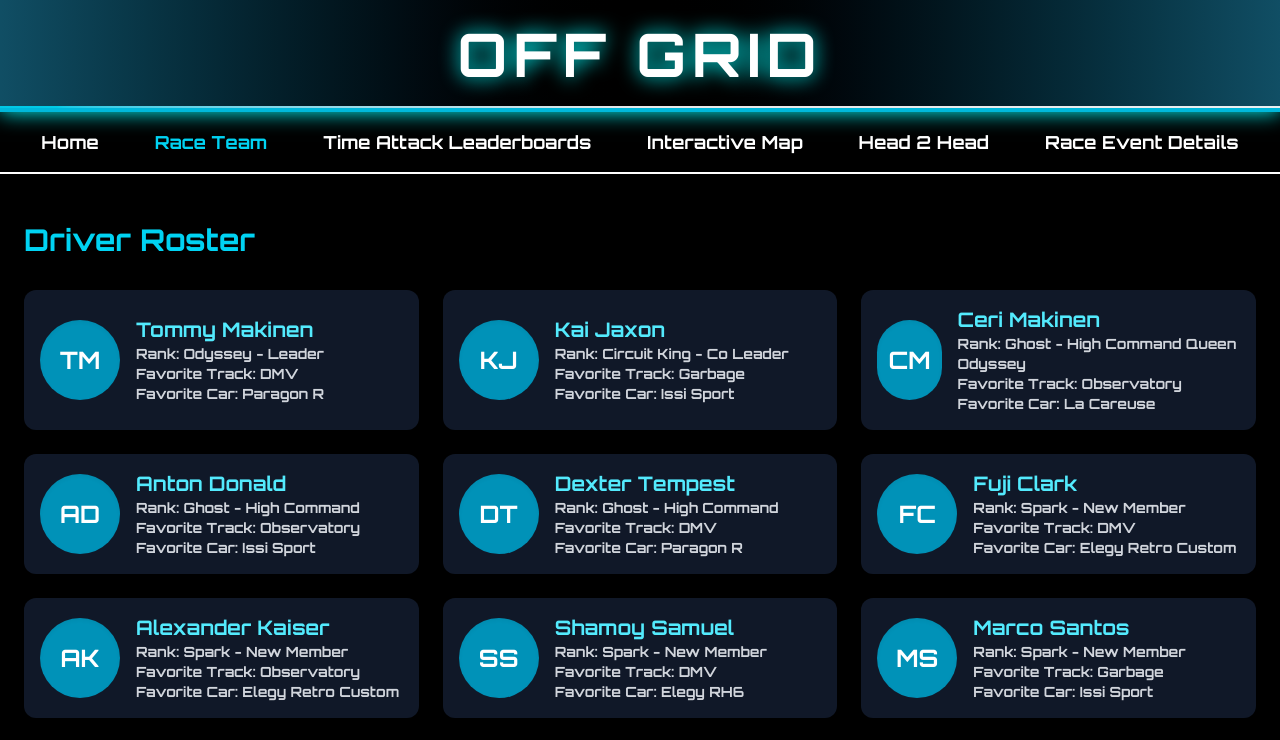
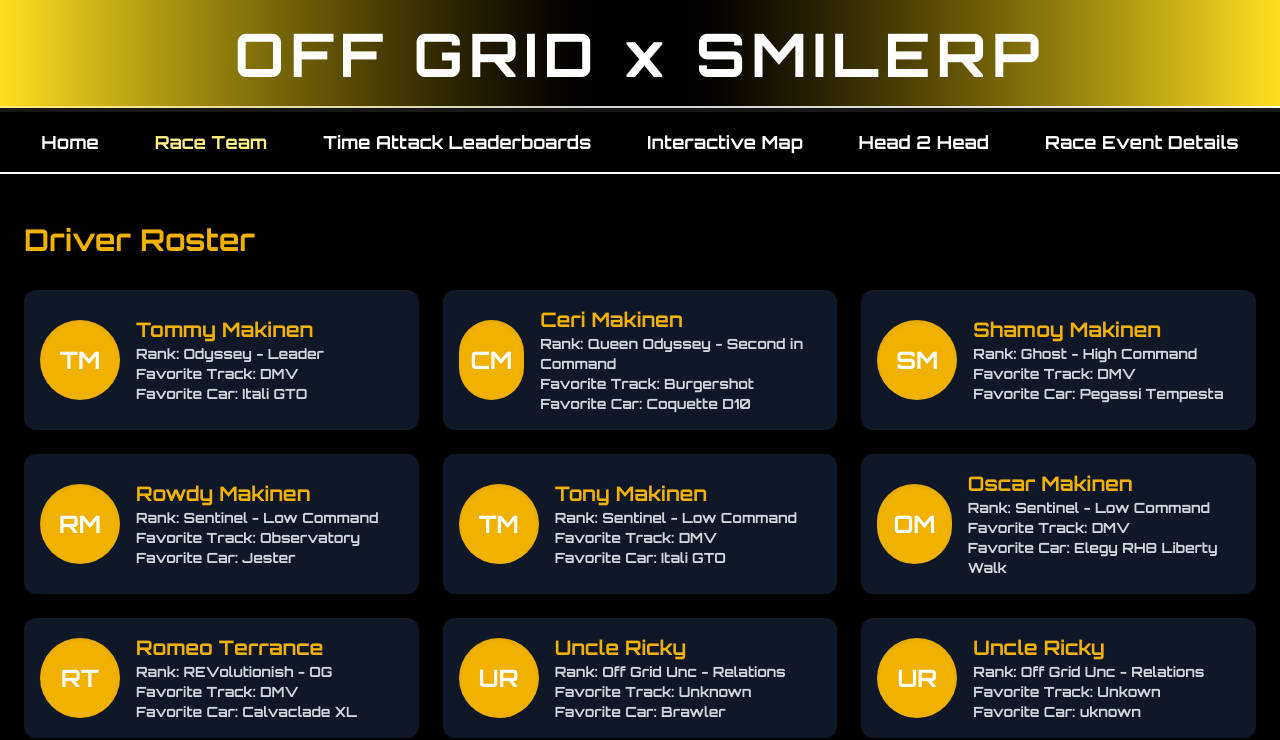
Before and after one commit to jugb6050/offgridlivehub, a Next.js app: page /racers in a window 1280 px wide. Shown: the top 740 px of the page. Built offline with nearby package versions, Linux system fonts and the light colour scheme.

Commit message:
converted over for smile rp

```diff
--- a/app/components/Header.tsx
+++ b/app/components/Header.tsx
@@ -4,18 +4,18 @@ import Link from "next/link";
 
 export default function Header() {
   return (
-    <div className="relative z-50 w-full bg-black border-b-4 border-cyan-500 shadow-[0_0_20px_#00ffff]">
-      <div className="py-6 px-8 text-center bg-gradient-to-r from-cyan-900 via-black to-cyan-900 animate-background-glow">
+    <div className="relative z-50 w-full bg-black border-b-4 border-e-yellow-200">
+      <div className="py-6 px-8 text-center bg-gradient-to-r from-yellow-300 via-black to-yellow-300 animate-background-glow">
         <Link
           href="/"
-          className="text-white text-5xl md:text-6xl font-cyberpunk tracking-widest hover:text-cyan-300 transition-all duration-300 drop-shadow-[0_0_10px_#00ffff]"
+          className="text-white text-5xl md:text-6xl font-cyberpunk tracking-widest hover:text-white transition-all duration-300"
         >
-          OFF GRID
+          OFF GRID x SMILERP
         </Link>
       </div>
 
       {/* Bottom glow line */}
-      <div className="absolute bottom-0 left-0 w-full h-[2px] bg-gradient-to-r from-cyan-400 via-white to-white animate-pulse" />
+      <div className="absolute bottom-0 left-0 w-full h-[2px] bg-gradient-to-r from-yellow-200 via-white to-white animate-pulse" />
     </div>
   );
 }
--- a/app/components/Navbar.tsx
+++ b/app/components/Navbar.tsx
@@ -26,8 +26,8 @@ export default function Navbar() {
               <Link
                 href={item.href}
                 className={`relative px-3 py-2 text-lg font-semibold transition duration-300
-                  ${isActive ? "text-cyan-400" : "hover:text-cyan-300"}
-                  after:absolute after:bottom-0 after:left-1/2 after:w-0 after:h-0.5 after:bg-cyan-300 after:transition-all after:duration-300
+                  ${isActive ? "text-yellow-200" : "hover:text-yellow-300"}
+                  after:absolute after:bottom-0 after:left-1/2 after:w-0 after:h-0.5 after:bg-yellow-300 after:transition-all after:duration-300
                   hover:after:w-full hover:after:left-0
                 `}
               >
--- a/app/eventdetails/page.tsx
+++ b/app/eventdetails/page.tsx
@@ -13,14 +13,14 @@ export default function RaceEventPage() {
   return (
     <div className="min-h-screen bg-black text-white px-4 py-10 sm:px-6 md:px-12 lg:px-24">
       <h1
-        className={`${orbitron.variable} text-center text-3xl sm:text-4xl md:text-5xl mb-8 text-cyan-300 drop-shadow-[0_0_12px_#00ffff]`}
+        className={`${orbitron.variable} text-center text-3xl sm:text-4xl md:text-5xl mb-8 text-yellow-200`}
       >
-        Off Grid x Empire Event
+        Off Grid DMV Race Event
       </h1>
 
-      <div className="w-full max-w-3xl mx-auto mb-10 rounded-xl border-4 border-cyan-500 shadow-[0_0_30px_#00ffff] overflow-hidden">
+      <div className="w-full max-w-3xl mx-auto mb-10 rounded-xl border-4 border-yellow-200 overflow-hidden">
         <Image
-          src="/flashgt.jpg"
+          src="/dmvq.png"
           alt="Race Event Map"
           width={1920}
           height={1080}
@@ -34,11 +34,11 @@ export default function RaceEventPage() {
         <h2
           className={`${orbitron.variable} text-2xl sm:text-3xl md:text-4xl text-white`}
         >
-          Event Start Time TBD:
+          Event Start Time: October 24th, 2025 - Keep an eye out in RSX
         </h2>
 
         <p className="pt-2 text-lg sm:text-xl md:text-2xl text-pink-400">
-          Fully Maxed Flash GT Raffle Pull
+          Underground DMV Race Event - Entry - 5k Per racer
         </p>
       </div>
     </div>
--- a/app/leaderboard/page.tsx
+++ b/app/leaderboard/page.tsx
@@ -114,8 +114,8 @@ export default function Leaderboard() {
       : lapTimes.filter((entry) => entry.track === selectedTrack);
 
   return (
-    <main className="min-h-screen bg-black text-cyan-300 px-4 py-8">
-      <h1 className="text-4xl font-bold text-center mb-6 tracking-wider drop-shadow-[0_0_10px_cyan]">
+    <main className="min-h-screen bg-black text-yellow-300 px-4 py-8">
+      <h1 className="text-4xl font-bold text-center mb-6 tracking-wider">
         Race Leaderboard
       </h1>
 
@@ -124,9 +124,9 @@ export default function Leaderboard() {
           onClick={() => setSelectedTrack("All")}
           className={`px-4 py-2 border ${
             selectedTrack === "All"
-              ? "bg-cyan-500 text-black"
-              : "border-cyan-300"
-          } rounded-xl hover:bg-cyan-400 hover:text-black transition`}
+              ? "bg-yellow-500 text-black"
+              : "border-yellow-300"
+          } rounded-xl hover:bg-yellow-400 hover:text-black transition`}
         >
           All
         </button>
@@ -136,9 +136,9 @@ export default function Leaderboard() {
             onClick={() => setSelectedTrack(track)}
             className={`px-4 py-2 border ${
               selectedTrack === track
-                ? "bg-cyan-500 text-black"
-                : "border-cyan-300"
-            } rounded-xl hover:bg-cyan-400 hover:text-black transition`}
+                ? "bg-yellow-500 text-black"
+                : "border-yellow-300"
+            } rounded-xl hover:bg-yellow-400 hover:text-black transition`}
           >
             {track}
           </button>
@@ -148,7 +148,7 @@ export default function Leaderboard() {
       <div className="text-center mb-8">
         <button
           onClick={() => setFormOpen(!formOpen)}
-          className="px-6 py-2 border border-cyan-300 rounded-xl hover:bg-cyan-400 hover:text-black transition"
+          className="px-6 py-2 border border-yellow-300 rounded-xl hover:bg-yellow-400 hover:text-black transition"
         >
           {formOpen ? "Close Form" : "Submit Lap Time"}
         </button>
@@ -157,7 +157,7 @@ export default function Leaderboard() {
       {formOpen && (
         <form
           onSubmit={handleSubmit}
-          className="max-w-xl mx-auto mb-10 p-4 border border-cyan-300 rounded-lg bg-cyan-950"
+          className="max-w-xl mx-auto mb-10 p-4 border border-yellow-300 rounded-lg bg-yellow-900"
         >
           <label className="block mb-2">
             Racer Name:
@@ -168,7 +168,7 @@ export default function Leaderboard() {
                 setFormData({ ...formData, racer: e.target.value })
               }
               required
-              className="w-full mt-1 p-2 rounded bg-black text-cyan-300 border border-cyan-500"
+              className="w-full mt-1 p-2 rounded bg-black text-yellow-300 border border-yellow-500"
             />
           </label>
 
@@ -182,7 +182,7 @@ export default function Leaderboard() {
                 setFormData({ ...formData, time: e.target.value })
               }
               required
-              className="w-full mt-1 p-2 rounded bg-black text-cyan-300 border border-cyan-500"
+              className="w-full mt-1 p-2 rounded bg-black text-yellow-300 border border-yellow-500"
             />
           </label>
 
@@ -193,7 +193,7 @@ export default function Leaderboard() {
               onChange={(e) =>
                 setFormData({ ...formData, track: e.target.value })
               }
-              className="w-full mt-1 p-2 rounded bg-black text-cyan-300 border border-cyan-500"
+              className="w-full mt-1 p-2 rounded bg-black text-yellow-300 border border-yellow-500"
             >
               {tracks.map((track) => (
                 <option key={track} value={track}>
@@ -212,7 +212,7 @@ export default function Leaderboard() {
                 setFormData({ ...formData, vehicle: e.target.value })
               }
               required
-              className="w-full mt-1 p-2 rounded bg-black text-cyan-300 border border-cyan-500"
+              className="w-full mt-1 p-2 rounded bg-black text-yellow-300 border border-yellow-500"
             />
           </label>
 
@@ -226,14 +226,14 @@ export default function Leaderboard() {
             />
             Video Proof Provided
           </label>
-          <p className="text-xs italic text-cyan-400 mb-4 max-w-md mx-auto">
+          <p className="text-xs italic text-yellow-400 mb-4 max-w-md mx-auto">
             POV of track timing must be posted in the organization email in the
             respective section for approved status.
           </p>
 
           <button
             type="submit"
-            className="w-full bg-cyan-500 text-black py-2 rounded hover:bg-cyan-400"
+            className="w-full bg-yellow-500 text-black py-2 rounded hover:bg-yellow-400"
           >
             Submit
           </button>
@@ -241,15 +241,17 @@ export default function Leaderboard() {
       )}
 
       <div className="overflow-x-auto">
-        <table className="min-w-full border border-cyan-300 text-center shadow-xl">
-          <thead className="bg-cyan-900 text-white">
+        <table className="min-w-full border border-yellow-300 text-center shadow-xl">
+          <thead className="bg-yellow-900 text-white">
             <tr>
-              <th className="py-2 px-4 border-b border-cyan-300">Racer</th>
-              <th className="py-2 px-4 border-b border-cyan-300">Placement</th>
-              <th className="py-2 px-4 border-b border-cyan-300">Time</th>
-              <th className="py-2 px-4 border-b border-cyan-300">Track</th>
-              <th className="py-2 px-4 border-b border-cyan-300">Vehicle</th>
-              <th className="py-2 px-4 border-b border-cyan-300">Approval</th>
+              <th className="py-2 px-4 border-b border-yellow-300">Racer</th>
+              <th className="py-2 px-4 border-b border-yellow-300">
+                Placement
+              </th>
+              <th className="py-2 px-4 border-b border-yellow-300">Time</th>
+              <th className="py-2 px-4 border-b border-yellow-300">Track</th>
+              <th className="py-2 px-4 border-b border-yellow-300">Vehicle</th>
+              <th className="py-2 px-4 border-b border-yellow-300">Approval</th>
             </tr>
           </thead>
           <tbody>
@@ -258,24 +260,24 @@ export default function Leaderboard() {
               .map((entry) => (
                 <tr
                   key={entry._id}
-                  className="hover:bg-cyan-800 hover:text-black transition duration-200"
+                  className="hover:bg-yellow-800 hover:text-black transition duration-200"
                 >
-                  <td className="py-2 px-4 border-b border-cyan-300">
+                  <td className="py-2 px-4 border-b border-yellow-300">
                     {entry.racer}
                   </td>
-                  <td className="py-2 px-4 border-b border-cyan-300">
+                  <td className="py-2 px-4 border-b border-yellow-300">
                     {entry.placement}
                   </td>
-                  <td className="py-2 px-4 border-b border-cyan-300">
+                  <td className="py-2 px-4 border-b border-yellow-300">
                     {entry.time}
                   </td>
-                  <td className="py-2 px-4 border-b border-cyan-300">
+                  <td className="py-2 px-4 border-b border-yellow-300">
                     {entry.track}
                   </td>
-                  <td className="py-2 px-4 border-b border-cyan-300">
+                  <td className="py-2 px-4 border-b border-yellow-300">
                     {entry.vehicle}
                   </td>
-                  <td className="py-2 px-4 border-b border-cyan-300">
+                  <td className="py-2 px-4 border-b border-yellow-300">
                     <span
                       className={`px-2 py-1 rounded-full text-xs font-semibold ${
                         entry.approved === "Approved"
--- a/app/page.tsx
+++ b/app/page.tsx
@@ -47,11 +47,12 @@ export default function Home() {
         <h1
           className={`${orbitron.variable} text-3xl md:text-5xl lg:text-6xl font-bold tracking-widest animate-fadeInUp`}
         >
-          Saturday, July 5th | OFF GRID X EMPIRE Event
+          DMV Underground Off Grid Race Event | Event Start Time: October 24th,
+          2025 - Keep an eye out in RSX
         </h1>
         <Link
           href="/eventdetails"
-          className="mt-8 px-6 py-3 bg-cyan-500 hover:bg-cyan-400 text-black font-bold rounded-xl shadow-lg transition transform hover:scale-105"
+          className="mt-8 px-6 py-3 bg-yellow-300 hover:bg-yellow-300 text-black font-bold rounded-xl shadow-lg transition transform hover:scale-105"
         >
           View Event Details
         </Link>
--- a/app/racers/page.tsx
+++ b/app/racers/page.tsx
@@ -6,168 +6,70 @@ const racers = [
     name: "Tommy Makinen",
     rank: "Odyssey - Leader",
     favoriteTrack: "DMV",
-    favoriteCar: "Paragon R",
+    favoriteCar: "Itali GTO",
   },
   {
     id: 2,
-    name: "Kai Jaxon",
-    rank: "Circuit King - Co Leader",
-    favoriteTrack: "Garbage",
-    favoriteCar: "Issi Sport",
+    name: "Ceri Makinen",
+    rank: "Queen Odyssey - Second in Command",
+    favoriteTrack: "Burgershot",
+    favoriteCar: "Coquette D10",
   },
   {
     id: 3,
-    name: "Ceri Makinen",
-    rank: "Ghost - High Command Queen Odyssey",
-    favoriteTrack: "Observatory",
-    favoriteCar: "La Careuse",
+    name: "Shamoy Makinen",
+    rank: "Ghost - High Command",
+    favoriteTrack: "DMV",
+    favoriteCar: "Pegassi Tempesta",
   },
   {
     id: 4,
-    name: "Anton Donald",
-    rank: "Ghost - High Command",
+    name: "Rowdy Makinen",
+    rank: "Sentinel - Low Command",
     favoriteTrack: "Observatory",
-    favoriteCar: "Issi Sport",
+    favoriteCar: "Jester",
   },
   {
     id: 5,
-    name: "Dexter Tempest",
-    rank: "Ghost - High Command",
+    name: "Tony Makinen",
+    rank: "Sentinel - Low Command",
     favoriteTrack: "DMV",
-    favoriteCar: "Paragon R",
+    favoriteCar: "Itali GTO",
   },
   {
     id: 6,
-    name: "Fuji Clark",
-    rank: "Spark - New Member",
+    name: "Oscar Makinen",
+    rank: "Sentinel - Low Command",
     favoriteTrack: "DMV",
-    favoriteCar: "Elegy Retro Custom",
+    favoriteCar: "Elegy RH8 Liberty Walk",
   },
   {
     id: 7,
-    name: "Alexander Kaiser",
-    rank: "Spark - New Member",
-    favoriteTrack: "Observatory",
-    favoriteCar: "Elegy Retro Custom",
+    name: "Romeo Terrance",
+    rank: "REVolutionish - OG",
+    favoriteTrack: "DMV",
+    favoriteCar: "Calvaclade XL",
   },
   {
     id: 8,
-    name: "Shamoy Samuel",
-    rank: "Spark - New Member",
-    favoriteTrack: "DMV",
-    favoriteCar: "Elegy RH6",
+    name: "Uncle Ricky",
+    rank: "Off Grid Unc - Relations",
+    favoriteTrack: "Unknown",
+    favoriteCar: "Brawler",
   },
   {
     id: 9,
-    name: "Marco Santos",
-    rank: "Spark - New Member",
-    favoriteTrack: "Garbage",
-    favoriteCar: "Issi Sport",
+    name: "Uncle Ricky",
+    rank: "Off Grid Unc - Relations",
+    favoriteTrack: "Unkown",
+    favoriteCar: "uknown",
   },
   {
     id: 10,
-    name: "Kevin Knox",
-    rank: "Underglow - Recruit",
-    favoriteTrack: "Observatory",
-    favoriteCar: "Niobe",
-  },
-  {
-    id: 11,
-    name: "Noah Bryant",
-    rank: "Underglow - Recruit",
-    favoriteTrack: "DMV",
-    favoriteCar: "Elegy Retro Custom",
-  },
-  {
-    id: 12,
-    name: "Leo Alexander",
-    rank: "Underglow - Recruit",
-    favoriteTrack: "Grapeseed",
-    favoriteCar: "10f Widebody",
-  },
-  {
-    id: 13,
-    name: "Ronnie Silver",
-    rank: "Underglow - Recruit",
-    favoriteTrack: "Garbage",
-    favoriteCar: "Coquette D10",
-  },
-  {
-    id: 14,
-    name: "Samuel Wackson",
-    rank: "Underglow - Recruit",
-    favoriteTrack: "DMV",
-    favoriteCar: "Elegy Retro Custom",
-  },
-  {
-    id: 15,
-    name: "Jack Kent",
-    rank: "Underglow - Recruit",
-    favoriteTrack: "Garbage",
-    favoriteCar: "Sentinel Classic",
-  },
-  {
-    id: 16,
-    name: "John Greenwich",
-    rank: "Underglow - Recruit",
-    favoriteTrack: "Garbage",
-    favoriteCar: "TBD",
-  },
-  {
-    id: 17,
-    name: "Teddy",
-    rank: "Underglow - Recruit",
-    favoriteTrack: "Garbage",
-    favoriteCar: "TBD",
-  },
-  {
-    id: 18,
-    name: "Richie Walkin",
-    rank: "Underglow - Recruit",
-    favoriteTrack: "Garbage",
-    favoriteCar: "TBD",
-  },
-  {
-    id: 19,
-    name: "Ricky Perro",
-    rank: "Underglow - Recruit",
-    favoriteTrack: "Garbage",
-    favoriteCar: "TBD",
-  },
-  {
-    id: 20,
-    name: "Garcia Ramirez",
-    rank: "Underglow - Recruit",
-    favoriteTrack: "Garbage",
-    favoriteCar: "TBD",
-  },
-  {
-    id: 21,
-    name: "Jun Tomo",
-    rank: "Underglow - Recruit",
-    favoriteTrack: "Garbage",
-    favoriteCar: "TBD",
-  },
-  {
-    id: 22,
-    name: "Imran",
-    rank: "Underglow - Recruit",
-    favoriteTrack: "Garbage",
-    favoriteCar: "TBD",
-  },
-  {
-    id: 23,
-    name: "Harry Knight",
-    rank: "Underglow - Recruit",
-    favoriteTrack: "Garbage",
-    favoriteCar: "TBD",
-  },
-  {
-    id: 24,
-    name: "Moose Myers",
-    rank: "Underglow - Recruit",
-    favoriteTrack: "Garbage",
-    favoriteCar: "TBD",
+    name: "Buck Richmond",
+    rank: "Hangaround",
+    favoriteTrack: "Unkown",
+    favoriteCar: "Unknown",
   },
 ];
 
@@ -182,18 +84,18 @@ function getInitials(name: string) {
 export default function RosterPage() {
   return (
     <div className="min-h-screen bg-black text-white py-12 px-6">
-      <h1 className="text-3xl font-bold text-cyan-400 mb-8">Driver Roster</h1>
+      <h1 className="text-3xl font-bold text-yellow-500 mb-8">Driver Roster</h1>
       <div className="grid grid-cols-1 md:grid-cols-2 lg:grid-cols-3 gap-6">
         {racers.map((racer) => (
           <div
             key={racer.id}
             className="bg-gray-900 rounded-xl p-4 flex items-center gap-4 shadow-lg"
           >
-            <div className="w-20 h-20 flex items-center justify-center rounded-full bg-cyan-600 text-white text-2xl font-bold shadow-inner">
+            <div className="w-20 h-20 flex items-center justify-center rounded-full bg-yellow-500 text-white text-2xl font-bold shadow-inner">
               {getInitials(racer.name)}
             </div>
             <div>
-              <h2 className="text-xl font-semibold text-cyan-300">
+              <h2 className="text-xl font-semibold text-yellow-500">
                 {racer.name}
               </h2>
               <p className="text-sm text-gray-300">Rank: {racer.rank}</p>
```
Also changed, not shown: public/dmvq.png (added).
